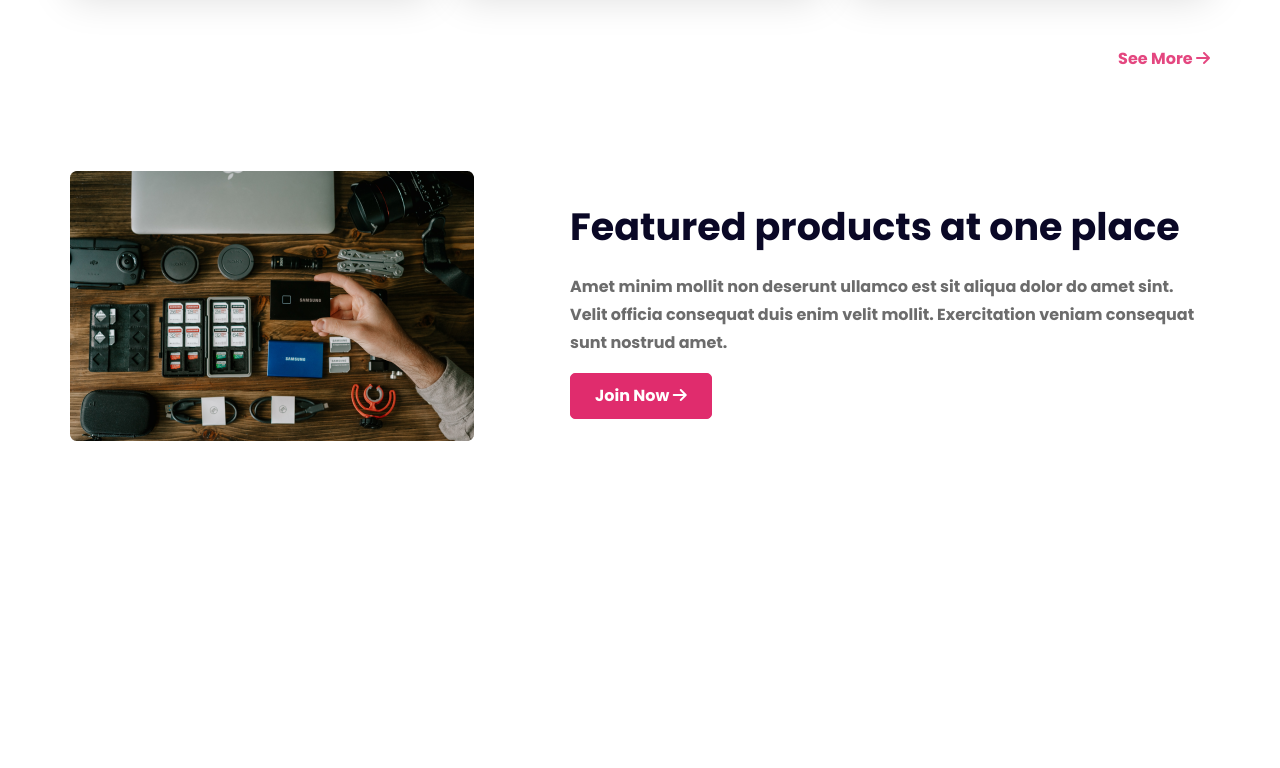
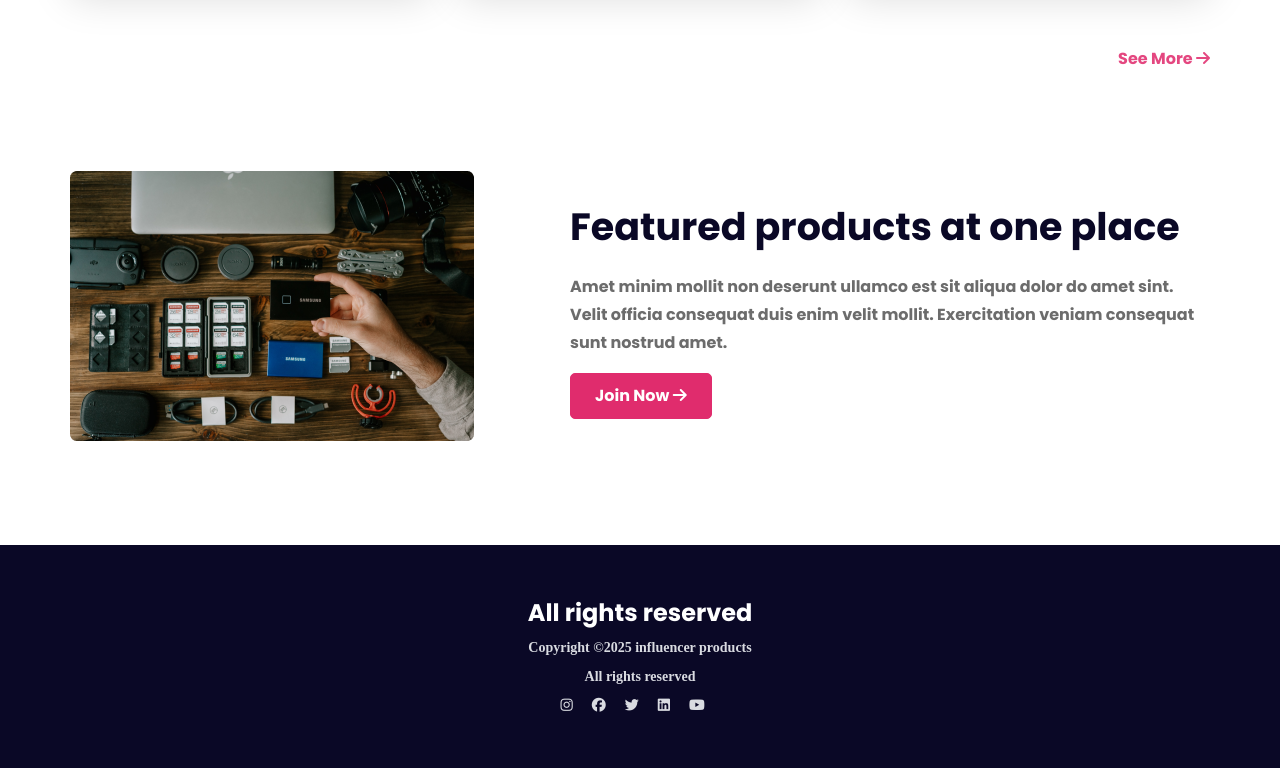
Before and after one commit to Obaidul1545/influencer-gear-products, a plain HTML site: page index.html in a window 1280 px wide. Shown: the part 2452-3220 px from the top of the page. Before the commit the page ends 2997 px from the top, so only its background shows below. Drawn offline with Linux system fonts and the light colour scheme.

Commit message:
complete design

```diff
--- a/index.html
+++ b/index.html
@@ -30,7 +30,7 @@
     <header>
       <nav class="container">
         <div class="brand">
-          <a href="">Influencer products</a>
+          <a href="index.html">Influencer products</a>
         </div>
 
         <ul class="menu">
@@ -67,7 +67,7 @@
         </div>
       </section>
 
-      <!-- Selling  Website -->
+      <!-- Selling  Website Area -->
       <section id="selling-web">
         <div class="container">
           <img src="./logos/Alibaba.svg" alt="" />
@@ -80,7 +80,7 @@
         </div>
       </section>
 
-      <!-- Popular Collection  -->
+      <!-- Popular Collection  Area-->
       <section id="popular-collection">
         <div class="collection-content container">
           <div class="title">
@@ -256,7 +256,7 @@
         </div>
       </section>
 
-      <!-- Featured products  -->
+      <!-- Featured products Area -->
       <section id="featured-products">
         <div class="featured-content container">
           <div class="left">
@@ -276,6 +276,23 @@
         </div>
       </section>
     </main>
-    <footer></footer>
+
+    <!-- footer Area -->
+    <footer>
+      <div class="footer-content container">
+        <div class="brand">
+          <a href="index.html">All rights reserved</a>
+        </div>
+        <p>Copyright ©2025 influencer products</p>
+        <p>All rights reserved</p>
+        <div class="social-icon">
+          <a href=""><i class="fa-brands fa-instagram"></i></a>
+          <a href=""><i class="fa-brands fa-facebook"></i></a>
+          <a href=""><i class="fa-brands fa-twitter"></i></a>
+          <a href=""><i class="fa-brands fa-linkedin"></i></a>
+          <a href=""><i class="fa-brands fa-youtube"></i></a>
+        </div>
+      </div>
+    </footer>
   </body>
 </html>
--- a/styles/style.css
+++ b/styles/style.css
@@ -150,6 +150,10 @@ header nav .menu a:hover {
   display: flex;
   justify-content: center;
 }
+
+#popular-collection .collections .collection-item {
+}
+
 #popular-collection .collections .collection-item h3 {
   color: rgb(24, 25, 31);
   font-family: Poppins;
@@ -235,3 +239,35 @@ header nav .menu a:hover {
   border-radius: 5px;
 }
 /* ================ */
+footer {
+  background: #0a0826;
+  padding: 50px 0;
+}
+
+footer .footer-content {
+  text-align: center;
+}
+footer .footer-content .brand a {
+  color: rgb(255, 255, 255);
+  font-family: Poppins;
+  font-size: 24px;
+  font-weight: 700;
+  line-height: 36px;
+}
+footer .footer-content p {
+  color: rgb(217, 219, 225);
+  font-family: Manrope;
+  font-size: 14px;
+  font-weight: 700;
+  line-height: 24px;
+  margin: 5px 0;
+}
+footer .footer-content .social-icon a {
+  color: rgb(217, 219, 225);
+  font-family: Manrope;
+  font-size: 14px;
+  font-weight: 700;
+  line-height: 24px;
+  margin-right: 15px;
+}
+/* ====================== */
```
